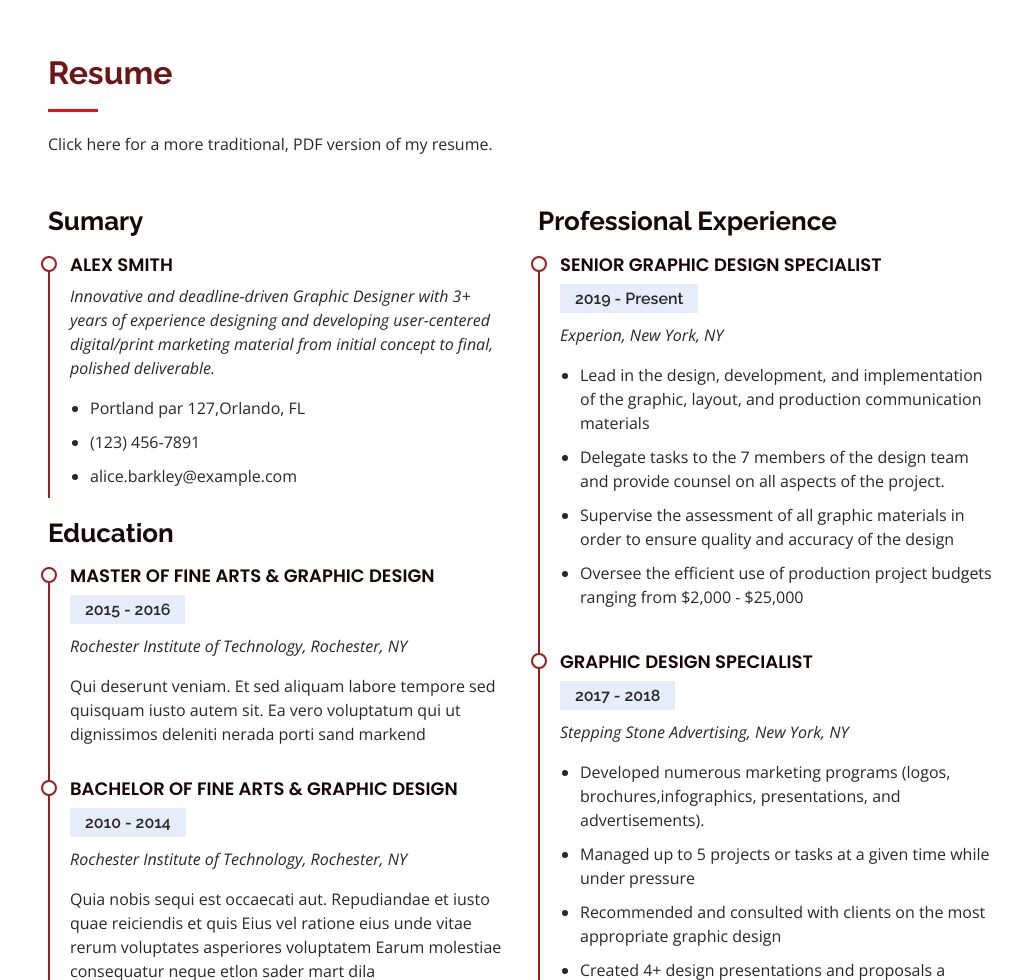
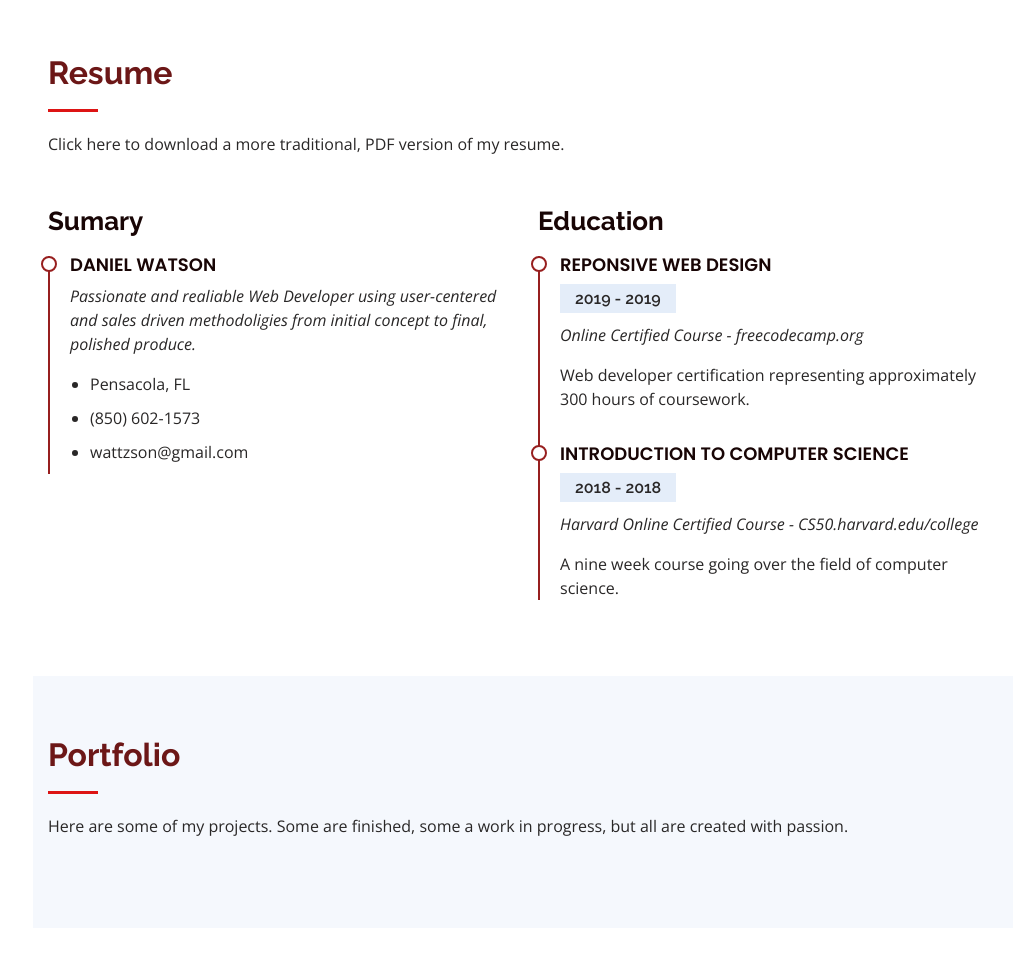
Before and after one commit to Wattzson/dan, a plain HTML site: page index.html in a window 1280 px wide. Shown: the part 1820-2800 px from the top of the page, without its empty margins (267-1280 px from the left). Drawn offline with nearby package versions, Linux system fonts and the light colour scheme.

Commit message:
basic editing

```diff
--- a/index.html
+++ b/index.html
@@ -113,8 +113,8 @@
               </div>
             </div> -->
             <p id="about-p">
-              I'm a huge nerd when it comes to computers, especially with the internet and how it works.  I have always been a logical thinker who is good at math, great ingrediants for a programmer.
-              However, I am also creative and have a large desire to design things.  That's why I chose web development.  I get to make use of my natural skills while occasionally getting to express my creative side.
+              I'm always been a huge nerd when it comes to computers, lately with the internet and how it works.  I'm a logical thinker who is good at math, great ingrediants for a software programmer.
+              However, I am also creative and have a large desire to design things.  That's why I have chosen web development;  I get to make use of my natural skills while occasionally getting to express my creative side.
               I don't consider myself artistic by nature, I work hard to make things look good and often depend on inspiration from others.
 
             </p>
@@ -178,8 +178,8 @@
 
         <div class="section-title">
           <h2>Skills</h2>
-          <p>As a web developer, I am always learning.  There is always another framework, library, or even language I can better myself with by learning.
-            There are also those that are forgotten over time if not put to use.  The skills below I use on a regular basis and the bars indicated how comfortable I am using them.
+          <p>As a web developer, I am always learning new things.  There is always another framework, library, or even language I can better myself with by learning.
+            There are also those that are forgotten over time if not put to use, or simply no longer needed.  The skills below I use on a regular basis and the bars indicated how comfortable I am using them.
           </p>
         </div>
 
@@ -246,37 +246,38 @@
 
         <div class="section-title">
           <h2>Resume</h2>
-          <p>Click here for a more traditional, PDF version of my resume.</p>
+          <p>Click here to download a more traditional, PDF version of my resume.</p>
         </div>
 
         <div class="row">
           <div class="col-lg-6" data-aos="fade-up">
             <h3 class="resume-title">Sumary</h3>
             <div class="resume-item pb-0">
-              <h4>Alex Smith</h4>
-              <p><em>Innovative and deadline-driven Graphic Designer with 3+ years of experience designing and developing user-centered digital/print marketing material from initial concept to final, polished deliverable.</em></p>
+              <h4>Daniel Watson</h4>
+              <p><em>Passionate and realiable Web Developer using user-centered and sales driven methodoligies from initial concept to final, polished produce.</em></p>
               <ul>
-                <li>Portland par 127,Orlando, FL</li>
-                <li>(123) 456-7891</li>
-                <li>alice.barkley@example.com</li>
+                <li>Pensacola, FL</li>
+                <li>(850) 602-1573</li>
+                <li>wattzson@gmail.com</li>
               </ul>
             </div>
-
+          </div>
+          <div class="col-lg-6" data-aos="fade-up" data-aos-delay="200">
             <h3 class="resume-title">Education</h3>
             <div class="resume-item">
-              <h4>Master of Fine Arts &amp; Graphic Design</h4>
-              <h5>2015 - 2016</h5>
-              <p><em>Rochester Institute of Technology, Rochester, NY</em></p>
-              <p>Qui deserunt veniam. Et sed aliquam labore tempore sed quisquam iusto autem sit. Ea vero voluptatum qui ut dignissimos deleniti nerada porti sand markend</p>
+              <h4>Reponsive Web Design</h4>
+              <h5>2019 - 2019</h5>
+              <p><em>Online Certified Course - freecodecamp.org</em></p>
+              <p>Web developer certification representing approximately 300 hours of coursework.</p>
             </div>
             <div class="resume-item">
-              <h4>Bachelor of Fine Arts &amp; Graphic Design</h4>
-              <h5>2010 - 2014</h5>
-              <p><em>Rochester Institute of Technology, Rochester, NY</em></p>
-              <p>Quia nobis sequi est occaecati aut. Repudiandae et iusto quae reiciendis et quis Eius vel ratione eius unde vitae rerum voluptates asperiores voluptatem Earum molestiae consequatur neque etlon sader mart dila</p>
+              <h4>Introduction to Computer Science</h4>
+              <h5>2018 - 2018</h5>
+              <p><em>Harvard Online Certified Course - CS50.harvard.edu/college</em></p>
+              <p>A nine week course going over the field of computer science.</p>
             </div>
           </div>
-          <div class="col-lg-6" data-aos="fade-up" data-aos-delay="100">
+          <!-- <div class="col-lg-6" data-aos="fade-up" data-aos-delay="100">
             <h3 class="resume-title">Professional Experience</h3>
             <div class="resume-item">
               <h4>Senior graphic design specialist</h4>
@@ -300,7 +301,7 @@
                 <li>Created 4+ design presentations and proposals a month for clients and account managers</li>
               </ul>
             </div>
-          </div>
+          </div> -->
         </div>
 
       </div>
@@ -315,7 +316,7 @@
           <p>Here are some of my projects.  Some are finished, some a work in progress, but all are created with passion.</p>
         </div>
 
-        <div class="row" data-aos="fade-up">
+        <!-- <div class="row" data-aos="fade-up">
           <div class="col-lg-12 d-flex justify-content-center">
             <ul id="portfolio-flters">
               <li data-filter="*" class="filter-active">All</li>
@@ -416,7 +417,7 @@
                 <a href="portfolio-details.html" title="More Details"><i class="bx bx-link"></i></a>
               </div>
             </div>
-          </div>
+          </div> -->
 
         </div>
 
```
